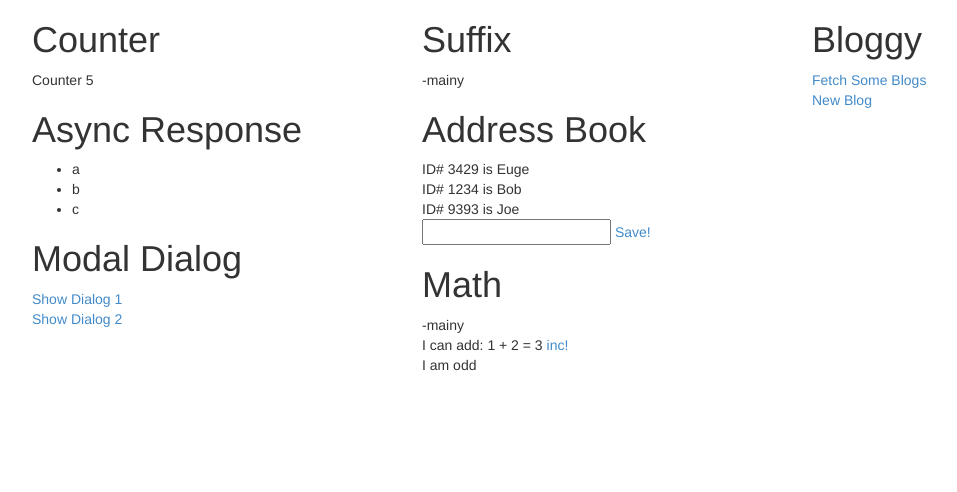
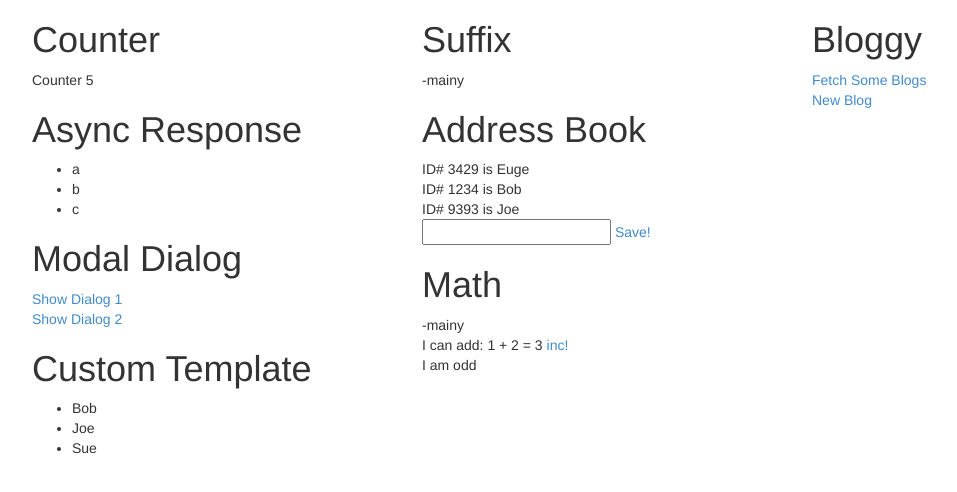
Before and after one commit to euge/angular-blog-demo, a website: page index.html in a window 1280 px wide. Shown: the whole page, without its empty margins (38-995 px from the left). Drawn offline with Linux system fonts and the light colour scheme.

Commit message:
dynamic template

```diff
--- a/index.html
+++ b/index.html
@@ -38,6 +38,10 @@
           <a ng-click="showingModal_2 = true" ng-show="!showingModal_2">Show Dialog 2</a>
           <a ng-click="showingModal_2 = false" ng-show="showingModal_2">Hide Dialog 2</a>
         </div>
+
+        <h1>Custom Template</h1>
+        <custom-table headings="[ 'Bob', 'Joe', 'Sue' ]"></custom-table>
+
 
       </div>
 
--- a/js/app/main.js
+++ b/js/app/main.js
@@ -120,6 +120,35 @@ app.directive("blogItem", function() {
   };
 });
 
+app.directive("customTable", function($compile) {
+
+  function createTemplate(headings) {
+    return "<ul><li ng-repeat='item in headings'>{{ item}}</li></ul>";
+  }
+
+
+  return {
+    restrict : "E",
+    link : function($scope, element, attrs) {
+      var headings = $scope.$eval(attrs.headings)
+      $scope.headings = headings;
+      var html = createTemplate(headings);
+
+      var el = angular.element(html),
+
+             //compile the view into a function.
+                 compiled = $compile(el);
+
+             //append our view to the element of the directive.
+             element.append(el);
+
+             //bind our view to the scope!
+             //(try commenting out this line to see what happens!)
+             compiled($scope);
+    }
+  }
+})
+
 app.directive("modal", function() {
   return {
     restrict : "E",
```
Also changed, not shown: notes.txt (+15 -0 lines).
